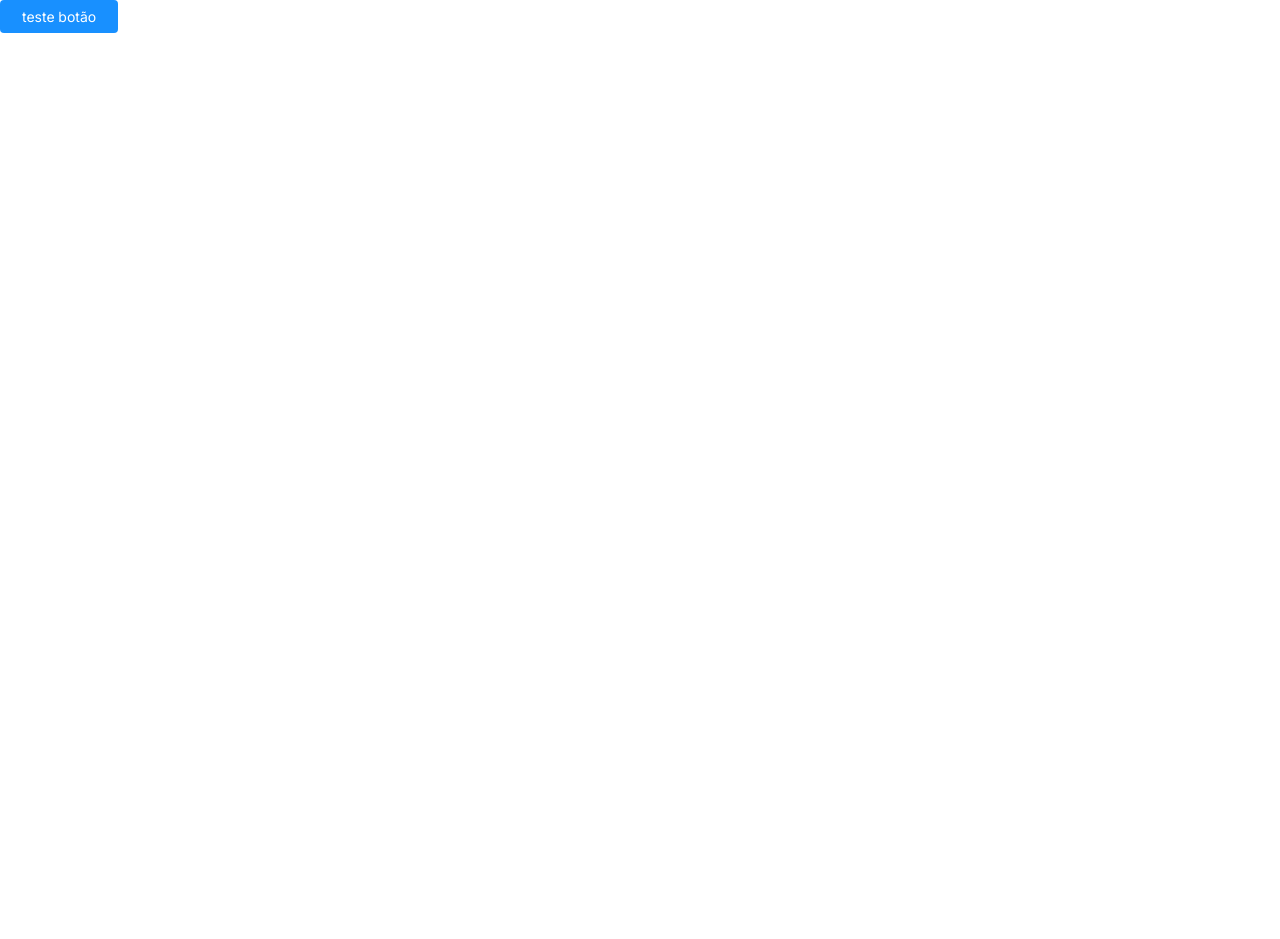
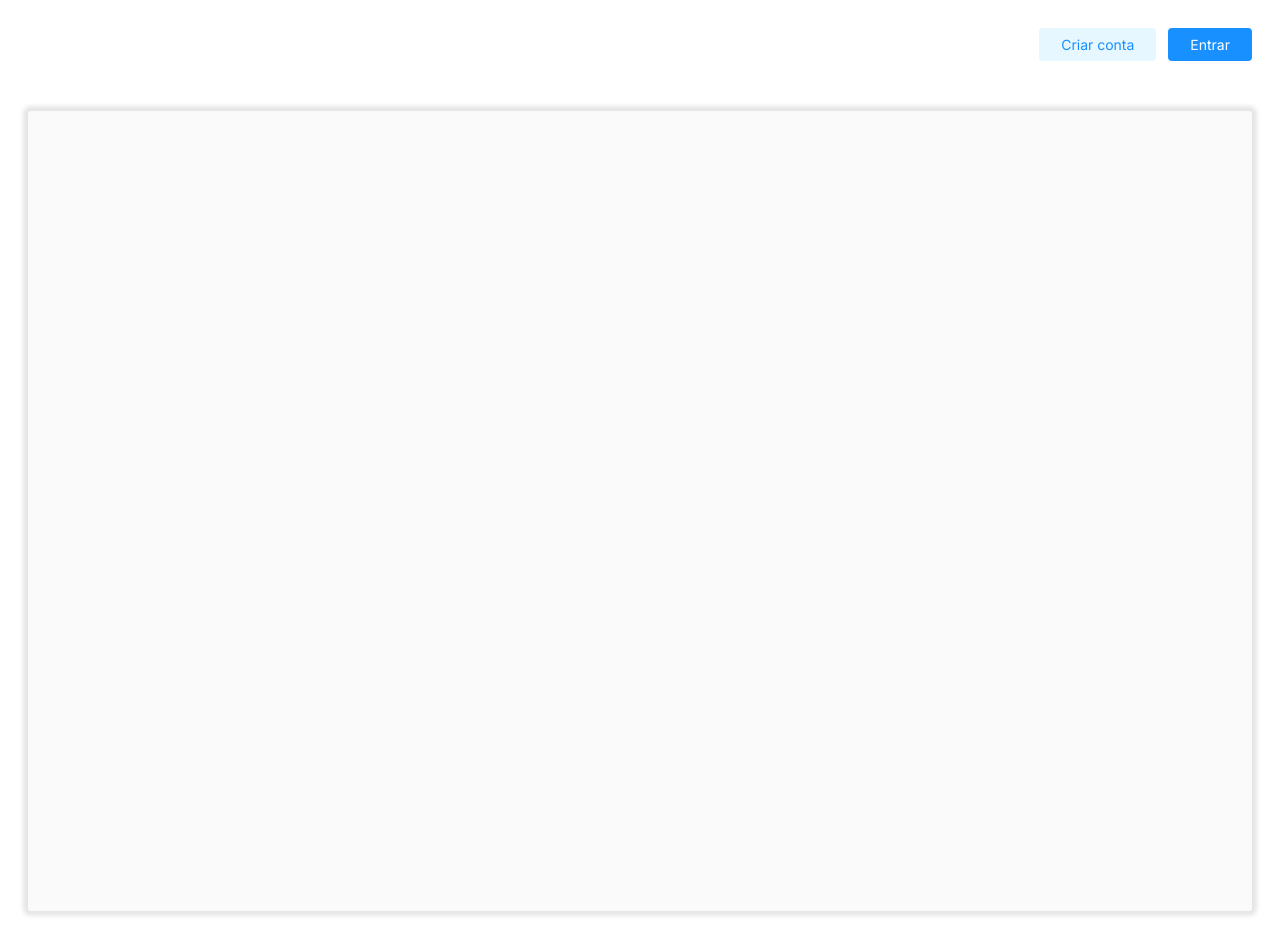
Before and after one commit to AntonioGally/magazine-reader, a React (Create React App) app in the folder interface/: page / in a window 1280 px wide. Before the commit the page ends 800 px from the top, so only its background shows below. Built offline with nearby package versions, Linux system fonts and the light colour scheme.

Commit message:
feat (interface): Adding landing page

```diff
--- /dev/null
+++ b/interface/src/Pages/Landing/Landing.module.css
@@ -0,0 +1,24 @@
+.wrapper {
+    padding: 28px;
+    background-color: #FFF;
+}
+
+.header {
+    display: flex;
+    justify-content: flex-end;
+    align-items: center;
+    width: 100%;
+}
+
+.header>div button:first-child {
+    margin-right: 12px;
+}
+
+.body {
+    margin: 50px auto 0;
+    max-width: 1300px;
+    background: rgba(0, 0, 0, 0.02);
+    box-shadow: 0px 0px 4px 5px rgba(0, 0, 0, 0.1);
+    border-radius: 3px;
+    min-height: 800px;
+}
--- a/interface/src/Pages/Landing/Landing.tsx
+++ b/interface/src/Pages/Landing/Landing.tsx
@@ -1,9 +1,20 @@
 import React from "react";
+//Components
 import Button from "../../Components/Button/Button";
+//Css
+import style from "./Landing.module.css";
 
 const Landing: React.FC = () => {
     return (
-        <Button label={"teste botão"} _type="primary" />
+        <div className={style["wrapper"]}>
+            <div className={style["header"]}>
+                <div>
+                    <Button label={"Criar conta"} _type={"secondary"} />
+                    <Button label={"Entrar"} _type={"primary"} />
+                </div>
+            </div>
+            <div className={style["body"]}></div>
+        </div>
     )
 }
 
```
